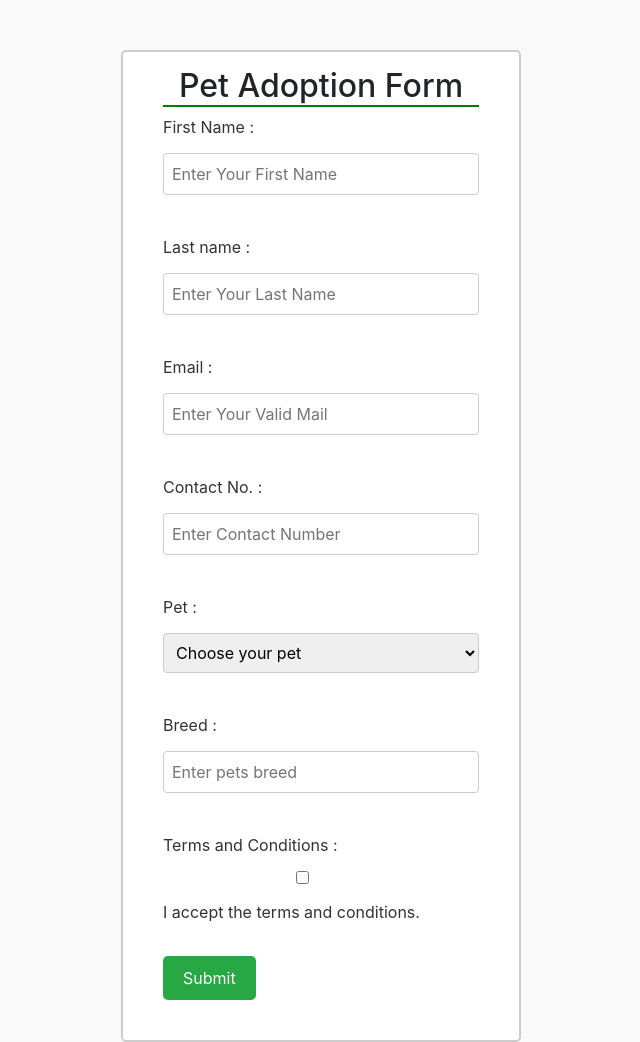
After one commit to sakibrahat/El_Petrio_Sign_Up, a Django app: page /Adoption/ in a window 1280 px wide. The commit adds this page. Shown: the whole page, without its empty margins (319-959 px from the left). Run offline with Django 3.2, Linux system fonts and the light colour scheme.

Commit message:
commit raiyan 25

```diff
--- a/registration/app1/views.py
+++ b/registration/app1/views.py
@@ -61,6 +61,9 @@ def servicepage(request):
 def servicespage(request):
     return render(request, 'newservices.html')
 
+def Adoption(request):
+    return render(request, 'Adoption.html')
+
 def buying_page(request):
     return render(request, 'Buying.html')
     # Get parameters from the request, if any
@@ -90,3 +93,18 @@ def buying_page(request):
         'pets': pets,
     }
     return render(request, 'homepage/buying_page.html', context)
+
+
+
+def pet_buying_page(request):
+    query = request.GET.get('q')
+    pets = Pet.objects.all()
+
+    if query:
+        pets = pets.filter(breed__icontains=query)  # Assuming 'name' is the field you want to search on
+
+    context = {
+        'pets': pets,
+        'query': query
+    }
+    return render(request, 'Buying.html', context)
--- a/registration/registration/urls.py
+++ b/registration/registration/urls.py
@@ -29,6 +29,7 @@ urlpatterns = [
     path('service/', views.servicepage, name='service'),
     path('newservices/', views.servicespage, name='newservices'),
     path('Buying/', views.buying_page, name='Buying'),
+    path('Adoption/', views.Adoption, name='Adoption'),
 
 
 
--- /dev/null
+++ b/registration/templates/Adoption.html
@@ -0,0 +1,141 @@
+<!DOCTYPE html>
+<html lang="en">
+<head>
+    <meta charset="UTF-8">
+    <meta name="viewport" content="width=device-width, initial-scale=1, shrink-to-fit=no">
+
+    <!-- Bootstrap CSS -->
+    <link rel="stylesheet" href="https://cdn.jsdelivr.net/npm/bootstrap@4.3.1/dist/css/bootstrap.min.css" integrity="sha384-ggOyR0iXCbMQv3Xipma34MD+dH/1fQ784/j6cY/iJTQUOhcWr7x9JvoRxT2MZw1T" crossorigin="anonymous">
+
+    <title>Fill Up Your Pet Details</title>
+</head>
+<style>
+    body {
+        font-size: 16px;
+        background: #f9f9f9;
+    }
+
+    h2 {
+        text-align: center;
+        border-bottom: 2px solid green;
+    }
+
+    form {
+        width: 400px;
+        background: #fff;
+        padding: 15px 40px 40px;
+        margin: 50px auto 0;
+        border: 2px solid #ccc;
+        border-radius: 5px;
+        animation: fadeIn 1s ease-in-out;
+    }
+
+    @keyframes fadeIn {
+        0% {
+            opacity: 0;
+            transform: translateY(-50px);
+        }
+
+        100% {
+            opacity: 1;
+            transform: translateY(0);
+        }
+    }
+
+    .input-name {
+        text-align: left;
+    }
+
+    .input-name label {
+        color: #333;
+    }
+
+    .input-name input,
+    .input-name select {
+        width: 100%;
+        padding: 8px;
+        margin-top: 6px;
+        margin-bottom: 16px;
+        border: 1px solid #ccc;
+        border-radius: 4px;
+        box-sizing: border-box;
+    }
+
+    .check-button {
+        margin-right: 5px;
+    }
+
+    .btn-submit {
+        background-color: #28a745;
+        color: #fff;
+        border: none;
+        padding: 10px 20px;
+        border-radius: 5px;
+        cursor: pointer;
+        transition: background-color 0.3s ease;
+    }
+
+    .btn-submit:hover {
+        background-color: #218838;
+    }
+
+    @media only screen and (max-width: 768px) {
+        form {
+            width: 80%;
+        }
+    }
+</style>
+<body>
+<div class="main">
+    <div class="register">
+        <form id="register" method="post">
+            <h2>Pet Adoption Form</h2>
+            <div class="input-name">
+                <label>First Name :</label><br>
+                <input type="text" name="firstname" id="first_name" placeholder="Enter Your First Name" required>
+            </div><br>
+            <div class="input-name">
+                <label>Last name :</label><br>
+                <input type="text" name="lastname" id="last_name" placeholder="Enter Your Last Name" required>
+            </div><br>
+            <div class="input-name">
+                <label>Email :</label><br>
+                <input type="email" name="email" id="email" placeholder="Enter Your Valid Mail" required>
+            </div><br>
+            <div class="input-name">
+                <label>Contact No. :</label><br>
+                <input type="tel" name="contact no." id="number" placeholder="Enter Contact Number" required>
+            </div><br>
+            <div class="input-name">
+                <label>Pet :</label><br>
+                <select class="Pets" required>
+                    <option value="" disabled selected>Choose your pet</option>
+                    <option value="Bird">Bird</option>
+                    <option value="Cat">Cat</option>
+                    <option value="Dog">Dog</option>
+                    <option value="Others">Others</option>
+                </select>
+            </div><br>
+            <div class="input-name">
+                <label>Breed :</label><br>
+                <input type="text" name="breed" id="name" placeholder="Enter pets breed" required>
+            </div><br>
+            <div class="input-name">
+                <label>Terms and Conditions :</label><br>
+                <label><input type="checkbox" class="check-button" required> I accept the terms and conditions.</label>
+            </div><br>
+            <div class="input-name">
+                <button type="button" class="btn btn-submit">Submit</button>
+            </div>
+        </form>
+    </div><!--end register-->
+</div><!--end main-->
+
+<script>
+    document.querySelector('.btn-submit').addEventListener('click', function() {
+        alert('Your adoption request is successful.');
+        document.getElementById('register').reset();
+    });
+</script>
+</body>
+</html>
--- a/registration/templates/Buying.html
+++ b/registration/templates/Buying.html
@@ -75,7 +75,9 @@
             color: black
             }
         </style>
-        <form method="get"  >
+        <form method="GET" action="{% url 'Buying' %}">
+    <input type="text" name="q" placeholder="Search for pets...">
+    <button type="submit">Search</button>
 
             <input type="text" name="query" placeholder="Search by breed">
             <input type="number" name="min_age" placeholder="Min Age">
@@ -83,7 +85,7 @@
             <input type="text" name="location" placeholder="Location">
             <input type="number" name="min_price" placeholder="Min Price">
             <input type="number" name="max_price" placeholder="Max Price">
-            <button type="submit">Search</button>
+
         </form>
         {% if pets %}
             <ul>
--- a/registration/templates/home.html
+++ b/registration/templates/home.html
@@ -113,6 +113,8 @@
     <a href="#">Pricing</a>
     <a href="{% url 'Buying' %}">Buying</a>
     <a href="{% url 'logout' %}" class="btn btn-primary">Logout</a>
+    <a href="{% url 'Adoption' %}">Pet Adoption</a>
+
   </nav>
 
   <!-- Main content -->
```
Also changed, not shown: registration/templates/Petsinfo.html (added, +33 -0 lines), registration/db.sqlite3.
